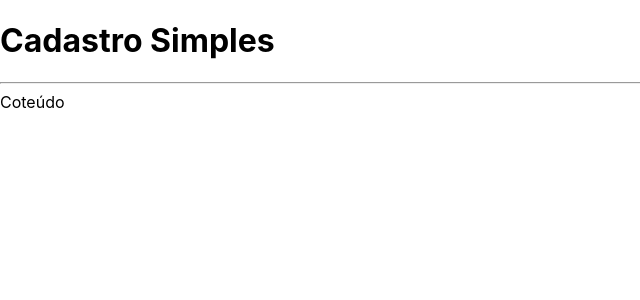
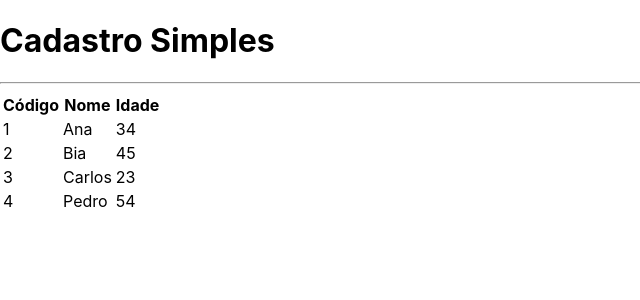
Before and after one commit to RodolfoPG/next-crud, a Next.js app: page / in a window 1280 px wide. Shown: the top 300 px of the page, without its empty margins (0-640 px from the left). Built offline with nearby package versions, Linux system fonts and the light colour scheme.

Commit message:
Componente Tabela #01

```diff
--- /dev/null
+++ b/src/components/Tabela.tsx
@@ -0,0 +1,42 @@
+import React from "react"
+import Cliente from "../core/Cliente"
+
+interface TabelaProps {
+  clientes: Cliente[]
+}
+
+export default function Tabela(props: TabelaProps) {
+
+  function renderizarCabecalho() {
+    return (
+      <tr>
+        <th>Código</th>
+        <th>Nome</th>
+        <th>Idade</th>
+      </tr>
+    )
+  }
+
+  function renderizarDados() {
+    return props.clientes?.map((cliente, i) => {
+      return (
+        <tr key={cliente.id}>
+          <td>{cliente.id}</td>
+          <td>{cliente.nome}</td>
+          <td>{cliente.idade}</td>
+        </tr>
+      )
+    })
+  }
+
+  return (
+    <table>
+      <thead>
+        {renderizarCabecalho()}
+      </thead>
+      <tbody>
+        {renderizarDados()}
+      </tbody>
+    </table>
+  )
+}
--- a/src/pages/index.tsx
+++ b/src/pages/index.tsx
@@ -1,7 +1,17 @@
 import React from 'react'
 import Layout from '../components/Layout'
+import Tabela from '../components/Tabela'
+import Cliente from '../core/Cliente'
 
 export default function Home() {
+
+  const clientes = [
+    new Cliente('Ana', 34, '1'),
+    new Cliente('Bia', 45, '2'),
+    new Cliente('Carlos', 23, '3'),
+    new Cliente('Pedro', 54, '4')
+  ]
+
   return (
     <div className={`
       flex justify-center items-center h-screen
@@ -9,7 +19,7 @@
       text-white
     `}>
       <Layout titulo="Cadastro Simples">
-        <span>Coteúdo</span>
+        <Tabela clientes={clientes}></Tabela>
       </Layout>
     </div>
   )
```
